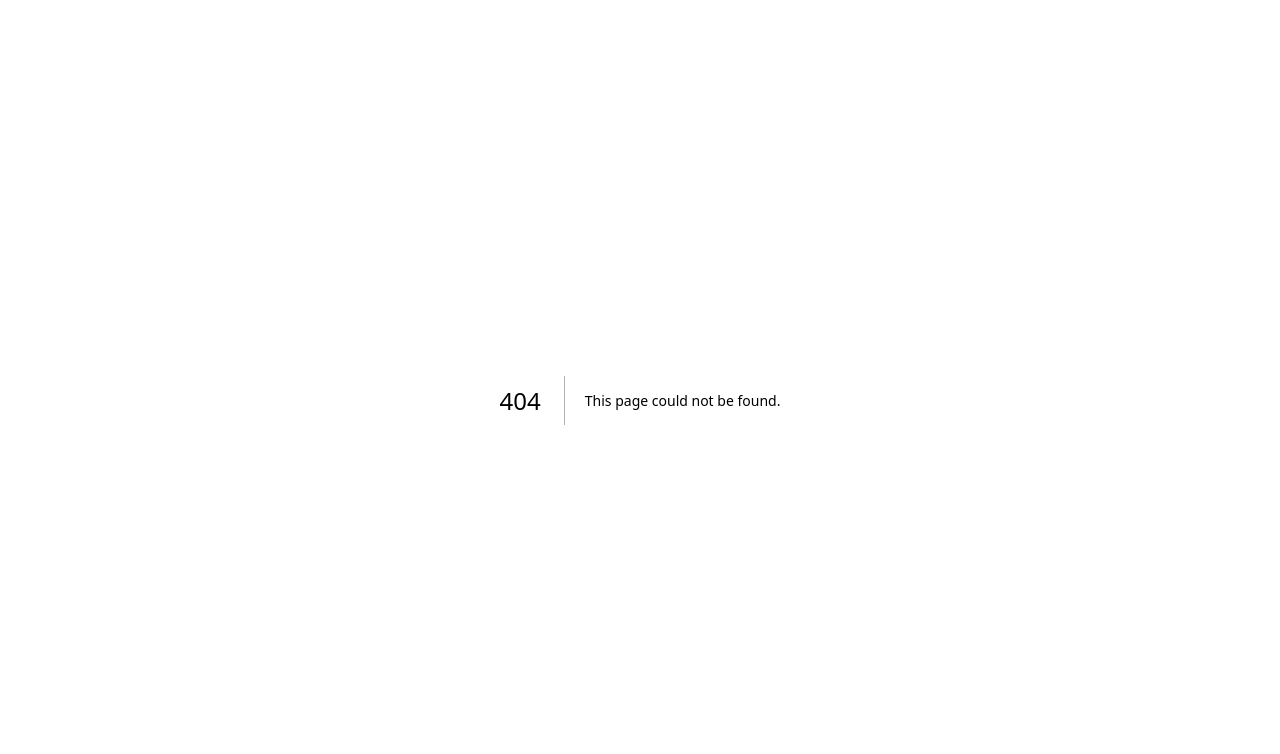
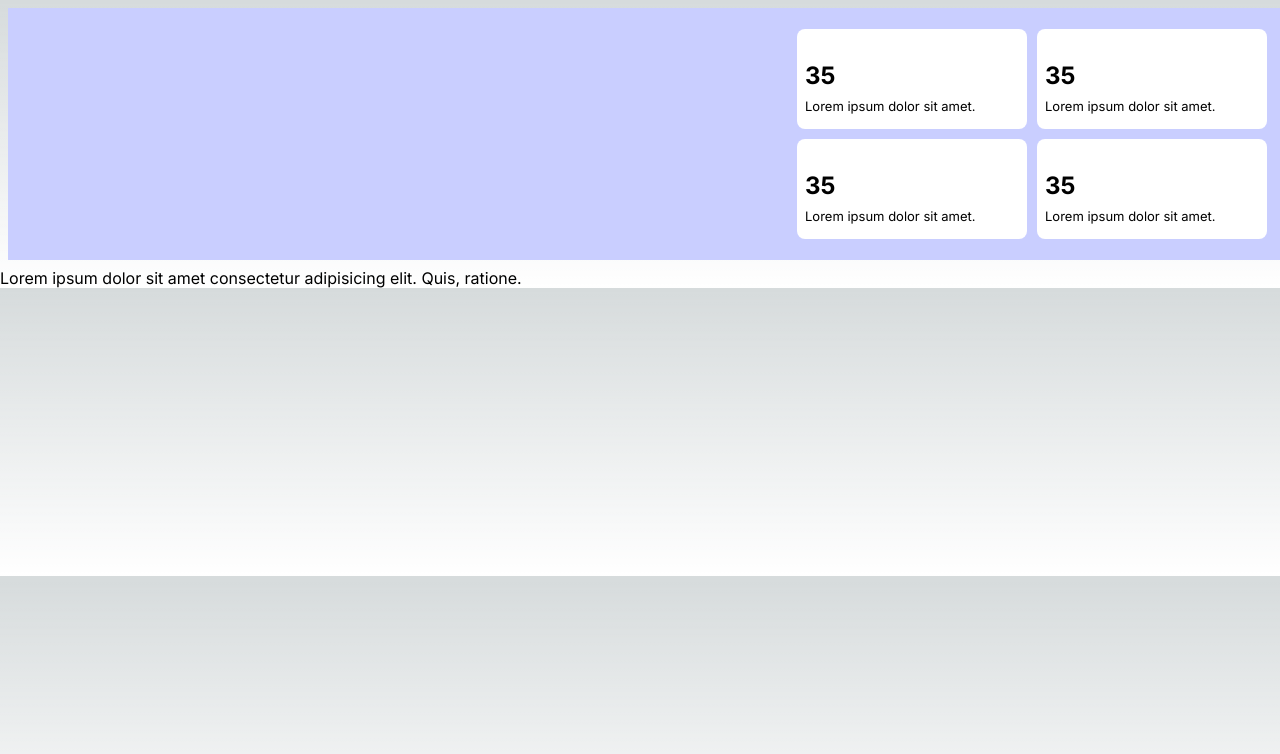
Before and after one commit to Diegojrpaq/SistemaIncidencias, a Next.js app: page /practicas/flexbox in a window 1280 px wide. Before the commit this address had no page. Shown: the top 754 px of the page. Built offline with nearby package versions, Linux system fonts and the light colour scheme.

Commit message:
agregamos primer commit de este branch estamos calando las practicas de flex

```diff
--- a/src/app/layout.tsx
+++ b/src/app/layout.tsx
@@ -1,6 +1,7 @@
 import type { Metadata } from "next";
 import { Inter } from "next/font/google";
 import "../../styles/globals.css";
+//import '../../node_modules/bootstrap/dist/css/bootstrap.min.css'
 
 const inter = Inter({ subsets: ["latin"] });
 
--- /dev/null
+++ b/src/app/practicas/flexbox/page.tsx
@@ -0,0 +1,40 @@
+// pagina flexbox
+import React from 'react'
+import styles from '../../../../styles/practicas/flexbox.module.css'
+
+export default function page() {
+    return (
+        <>
+            <main className={styles.main}>
+                <div className={styles.container}>
+                    <div className={styles.columna}>
+                        <h2>35</h2>
+                        <p>Lorem ipsum dolor sit amet.</p>
+                    </div>
+                    <div className={styles.columna}>
+                        <h2>35</h2>
+                        <p>Lorem ipsum dolor sit amet.</p>
+                    </div>
+                    <div className={styles.columna}>
+                        <h2>35</h2>
+                        <p>Lorem ipsum dolor sit amet.</p>
+                    </div>
+                    <div className={styles.columna}>
+                        <h2>35</h2>
+                        <p>Lorem ipsum dolor sit amet.</p>
+                    </div>
+                </div>
+            </main>
+            <div className="container">
+                <div className="row">
+                    <div className="col-3">
+                        <p>Lorem ipsum dolor sit amet
+                            consectetur adipisicing elit.
+                            Quis, ratione.
+                        </p>
+                    </div>
+                </div>
+            </div>
+        </>
+    )
+}
--- /dev/null
+++ b/styles/practicas/flexbox.module.css
@@ -0,0 +1,67 @@
+.main {
+    display: flex;
+    width: 100%;
+    background: white;
+    margin: 0.5rem;
+    justify-content: end;
+    background-color: rgb(201, 206, 255);
+}
+
+.container {
+    display: flex;
+    flex-direction: row;
+    justify-content: space-evenly;
+    flex-wrap: wrap;
+    width: 30rem;
+    height: auto;
+    margin: 1rem;
+    background-color: rgb(201, 206, 255);
+}
+
+.columna {
+    flex: 1 1 calc(50% - 20px); /* 50% ancho menos margen */
+    margin: 5px;
+    background: white;
+    padding-block: 2rem;
+    height: 100px;
+    border-radius: .5rem;
+    color: black;
+    padding-inline-start: .5rem;
+}
+.columna p{
+    margin-top: .5rem;
+    font-size: 13px;
+}
+
+@media (max-width: 575px) {
+
+    .columna{
+        background: white;
+        flex: 1 1 calc(100% - 20px);
+        margin-left: 0px;
+    }
+}
+/* @media (max-width: 767px) {
+    .columna{
+        background: white;
+        width: 100%;
+    }
+}
+@media (max-width: 991px) {
+    .columna{
+        background: white;
+        width: 100%;
+    }
+}
+@media (max-width: 1199px) {
+    .columna{
+        background: white;
+        width: 100%;
+    }
+} */
+/* @media (max-width: 1399px) {
+    .columna{
+        background: white;
+        width: 100%;
+    }
+} */
```
